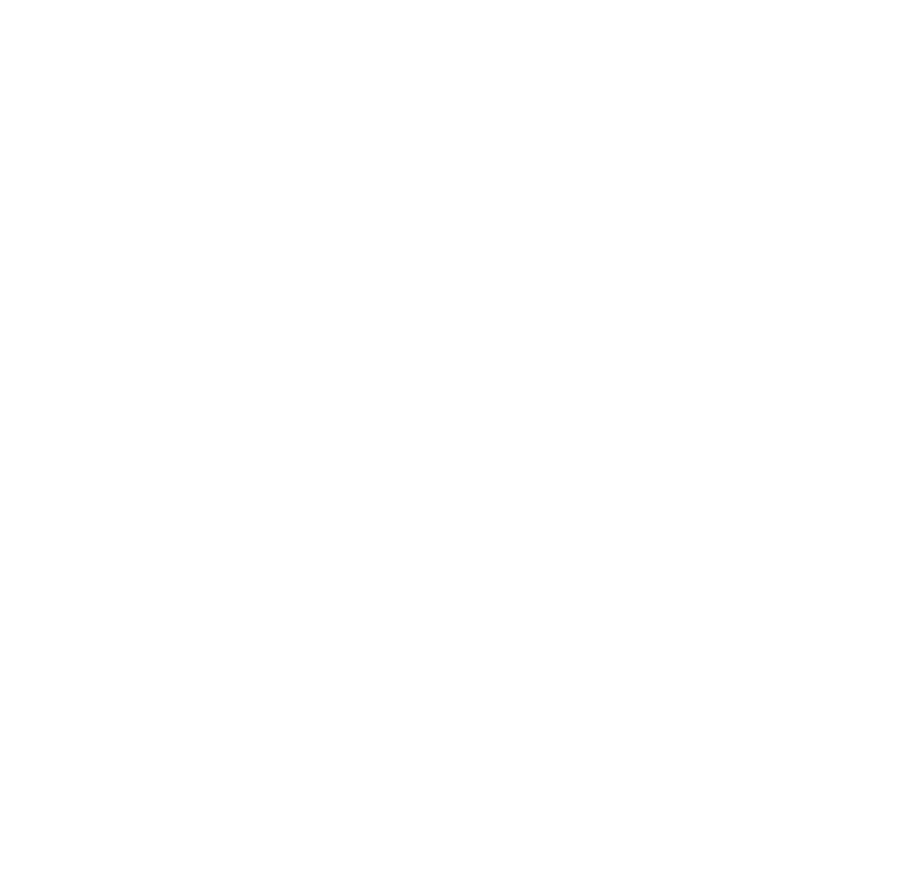
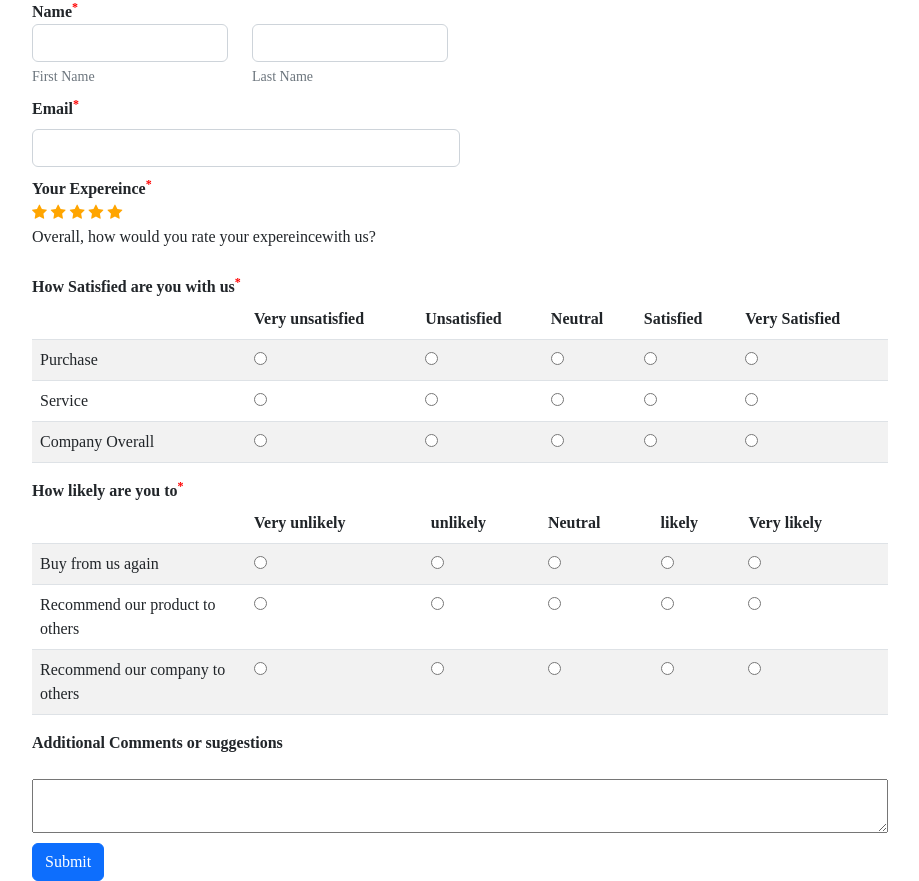
Before and after one commit to murgesh-ekunde/Survey-Form, a plain HTML site: page index.html in a window 1280 px wide. Shown: the whole page, without its empty margins (180-1099 px from the left). Before the commit the page ends 800 px from the top, so only its background shows below. Drawn offline with nearby package versions, Linux system fonts and the light colour scheme.

Commit message:
Complete project with all requirements

```diff
--- a/index.html
+++ b/index.html
@@ -4,9 +4,123 @@
     <meta charset="UTF-8">
     <meta http-equiv="X-UA-Compatible" content="IE=edge">
     <meta name="viewport" content="width=device-width, initial-scale=1.0">
+    <script src="https://cdn.jsdelivr.net/npm/bootstrap@5.2.0/dist/js/bootstrap.bundle.min.js" integrity="sha384-A3rJD856KowSb7dwlZdYEkO39Gagi7vIsF0jrRAoQmDKKtQBHUuLZ9AsSv4jD4Xa" crossorigin="anonymous"></script>
+    <link href="https://cdn.jsdelivr.net/npm/bootstrap@5.2.0/dist/css/bootstrap.min.css" rel="stylesheet" integrity="sha384-gH2yIJqKdNHPEq0n4Mqa/HGKIhSkIHeL5AyhkYV8i59U5AR6csBvApHHNl/vI1Bx" crossorigin="anonymous">
+    <link rel="stylesheet" href="style.css">
+    <link rel="stylesheet" href="https://cdnjs.cloudflare.com/ajax/libs/font-awesome/4.7.0/css/font-awesome.min.css">
     <title>Survey-Form</title>
 </head>
 <body>
-
+    <div class="container">
+        <div class="info">
+            <label><b>Name<sup>*</sup></b></label>
+            <div class="row">
+                <div class="col-3">
+                    <input type="text" class="form-control" aria-label="First name">
+                    <div class="form-text">First Name</div>
+                </div>
+                <div class="col-3">
+                    <input type="text" class="form-control" aria-label="Last name">
+                    <div class="form-text">Last Name</div>
+                </div>
+              </div>
+              <div class="col-6">
+                <label for="inputEmail4" class="form-label"><b>Email<sup>*</sup></b></label>
+                <input type="email" class="form-control" id="inputEmail4">
+              </div>
+        </div>
+        <div class="expereince" >
+            <b>Your Expereince<sup>*</sup></b><br>
+            <span class="fa fa-star checked"></span>
+            <span class="fa fa-star checked"></span>
+            <span class="fa fa-star checked"></span>
+            <span class="fa fa-star checked"></span>
+            <span class="fa fa-star checked"></span>
+            <p>Overall, how would you rate your expereincewith us?</p>
+        </div>
+        <div class="ratings">
+           <b>How Satisfied are you with us<sup>*</sup></b>
+            <table class="table table-striped">
+                <thead>
+                    <tr>
+                    <th></th>
+                    <th>Very unsatisfied</th>
+                    <th>Unsatisfied</th>
+                    <th>Neutral</th>
+                    <th>Satisfied</th>
+                    <th>Very Satisfied</th>
+                    </tr>
+                </thead>
+                <tbody>
+                    <tr>
+                        <td class="wtable">Purchase</td>
+                        <td><input type="radio" name="1"></td>
+                        <td><input type="radio" name="1"></td>
+                        <td><input type="radio" name="1"></td>
+                        <td><input type="radio" name="1"></td>
+                        <td><input type="radio" name="1"></td>
+                    </tr>
+                    <tr>
+                        <td class="wtable">Service</td>
+                        <td><input type="radio" name="2"></td>
+                        <td><input type="radio" name="2"></td>
+                        <td><input type="radio" name="2"></td>
+                        <td><input type="radio" name="2"></td>
+                        <td><input type="radio" name="2"></td>
+                    </tr>
+                    <tr>
+                        <td class="wtable">Company Overall</td>
+                        <td><input type="radio" name="3"></td>
+                        <td><input type="radio" name="3"></td>
+                        <td><input type="radio" name="3"></td>
+                        <td><input type="radio" name="3"></td>
+                        <td><input type="radio" name="3"></td>
+                    </tr>
+                </tbody>
+            </table>
+        </div>
+        <div class="ratings">
+            <b>How likely are you to<sup>*</sup></b>
+        </div>
+        <table class="table table-striped">
+            <thead>
+                <td></td>
+                <th>Very unlikely</th>
+                <th>unlikely</th>
+                <th>Neutral</th>
+                <th>likely</th>
+                <th>Very likely</th>
+            </thead>
+            <tr>
+                <td class="wtable">Buy from us again</td>
+                <td><input type="radio" name="1"></td>
+                <td><input type="radio" name="1"></td>
+                <td><input type="radio" name="1"></td>
+                <td><input type="radio" name="1"></td>
+                <td><input type="radio" name="1"></td>
+            </tr>
+            <tr>
+                <td class="wtable">Recommend our product to others</td>
+                <td><input type="radio" name="2"></td>
+                <td><input type="radio" name="2"></td>
+                <td><input type="radio" name="2"></td>
+                <td><input type="radio" name="2"></td>
+                <td><input type="radio" name="2"></td>
+            </tr>
+            <tr>
+                <td class="wtable">Recommend our company to others</td>
+                <td><input type="radio" name="3" ></td>
+                <td><input type="radio" name="3"></td>
+                <td><input type="radio" name="3"></td>
+                <td><input type="radio" name="3"></td>
+                <td><input type="radio" name="3"></td>
+            </tr>
+        </table>
+        <b>Additional Comments or suggestions</b><br>
+        <textarea></textarea>
+    <div style="padding-top:10px;">
+        <button class="btn btn-primary">Submit</button>
+    </div>
+</div>
 </body>
 </html>
--- a/style.css
+++ b/style.css
@@ -0,0 +1,29 @@
+body{
+    margin: 0px 200px;
+    font-family:'Times New Roman', Times, serif;
+}
+.container{
+    display: flex;
+    flex-direction: column;
+}
+.checked {
+    color: orange;
+}
+.info{
+    padding-bottom:10px ;
+}
+sup{
+    color: red;
+}
+.col-3{
+    padding-bottom: 10px;
+}
+.expereince{
+    padding-bottom: 10px;
+}
+table{
+    width: 100%;
+}
+.wtable{
+    width: 25%;
+}
```
